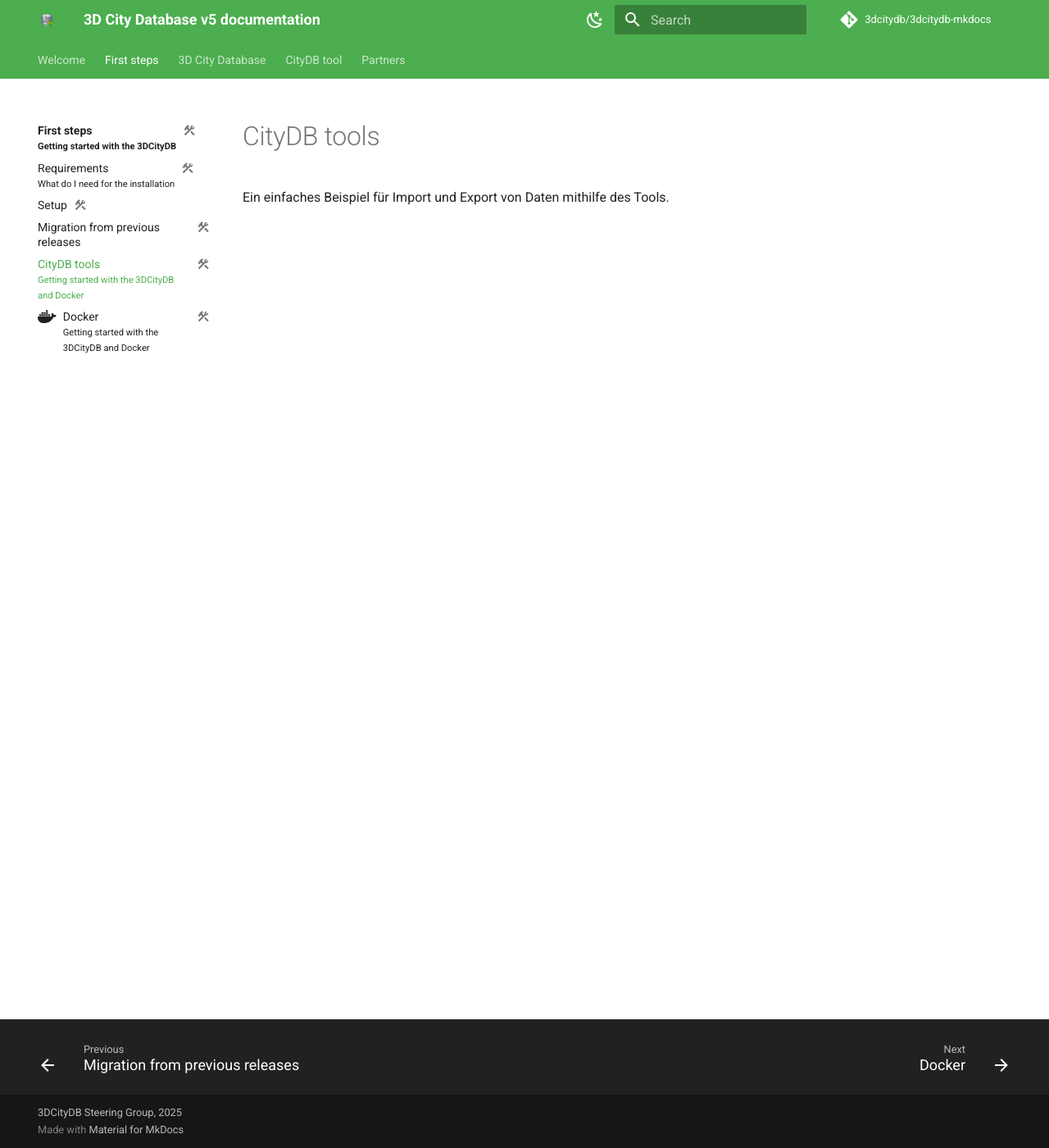
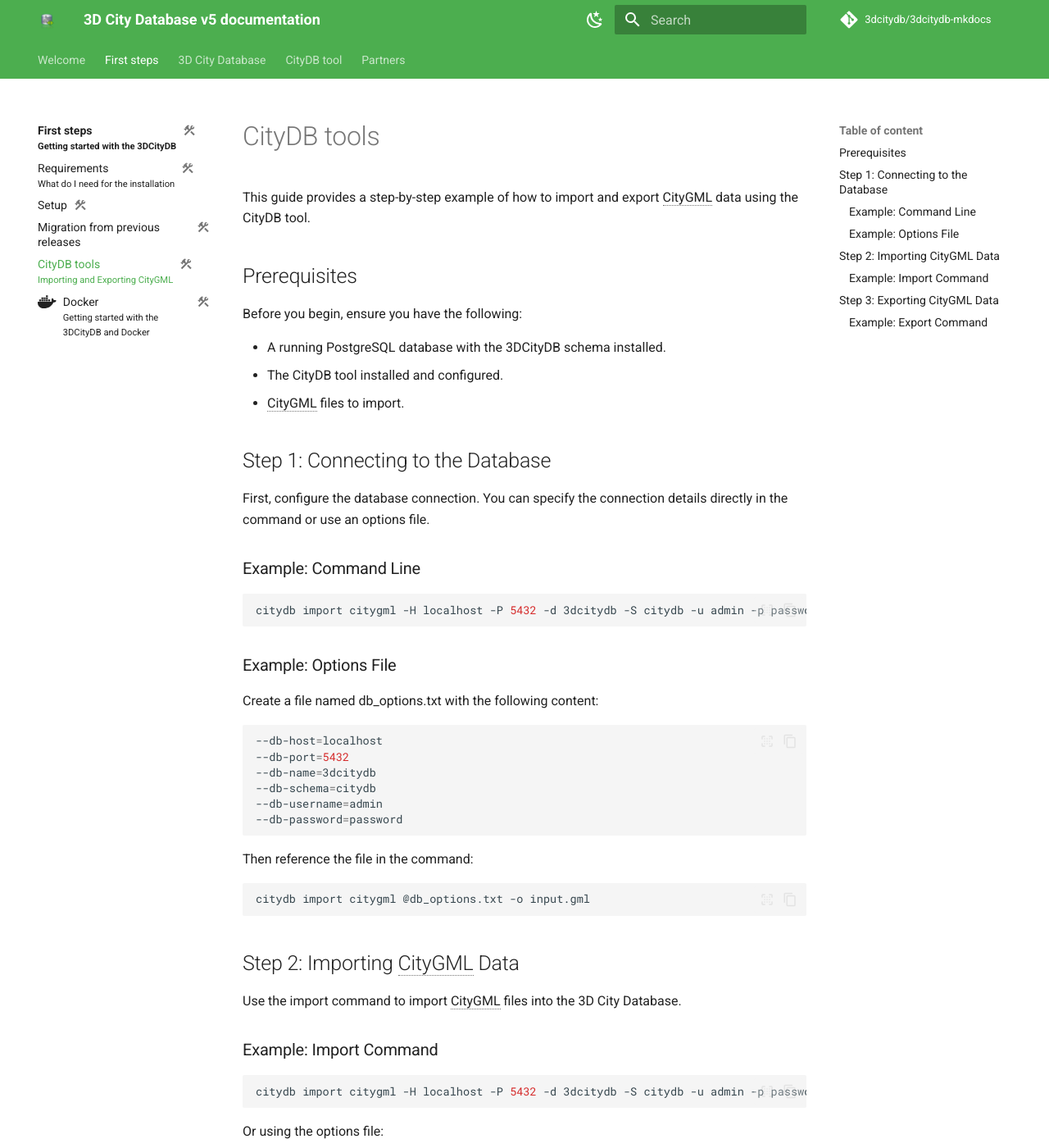
Before and after one commit to BWibo/3dcitydb-mkdocs, an MkDocs documentation site: the page built from docs/first-steps/citydb-tool.md, in a window 1280 px wide and 1400 px high. Shown: the whole window at 82% size. Built offline with MkDocs 1.6.1 and Material for MkDocs 9.7.7, drawn with Linux system fonts in a browser that asks for light colours; comment, search, counter and statistics services are not loaded; some of the changed text lies outside the part shown.

Commit message:
Update first steps citydb tool

````diff
--- a/docs/first-steps/citydb-tool.md
+++ b/docs/first-steps/citydb-tool.md
@@ -1,6 +1,6 @@
 ---
 title: CityDB tools
-subtitle: Getting started with the 3DCityDB and Docker
+subtitle: Importing and Exporting CityGML
 description:
 # icon: material/emoticon-happy
 status: wip
@@ -9,4 +9,72 @@
 #   - tag2
 ---
 
-Ein einfaches Beispiel für Import und Export von Daten mithilfe des Tools.
+This guide provides a step-by-step example of how to import and export CityGML data using the CityDB tool.
+
+## Prerequisites
+
+Before you begin, ensure you have the following:
+
+- A running PostgreSQL database with the 3DCityDB schema installed.
+- The CityDB tool installed and configured.
+- CityGML files to import.
+
+## Step 1: Connecting to the Database
+
+First, configure the database connection. You can specify the connection details directly in the command or use an options file.
+
+### Example: Command Line
+
+```bash
+citydb import citygml -H localhost -P 5432 -d 3dcitydb -S citydb -u admin -p password -o input.gml
+```
+
+### Example: Options File
+Create a file named db_options.txt with the following content:
+
+```bash
+--db-host=localhost
+--db-port=5432
+--db-name=3dcitydb
+--db-schema=citydb
+--db-username=admin
+--db-password=password
+```
+
+Then reference the file in the command:
+
+```bash
+citydb import citygml @db_options.txt -o input.gml
+```
+
+## Step 2: Importing CityGML Data
+
+Use the import command to import CityGML files into the 3D City Database.
+
+### Example: Import Command
+
+```bash
+citydb import citygml -H localhost -P 5432 -d 3dcitydb -S citydb -u admin -p password input.gml
+```
+
+Or using the options file:
+
+```bash
+citydb import citygml @db_options.txt input.gml
+```
+
+## Step 3: Exporting CityGML Data
+
+After importing the data, you can export it back to CityGML format.
+
+### Example: Export Command
+
+```bash
+citydb export citygml -H localhost -P 5432 -d 3dcitydb -S citydb -u admin -p password -o output.gml
+```
+
+Or using the options file:
+
+```bash
+citydb export citygml @db_options.txt -o output.gml
+```
````
